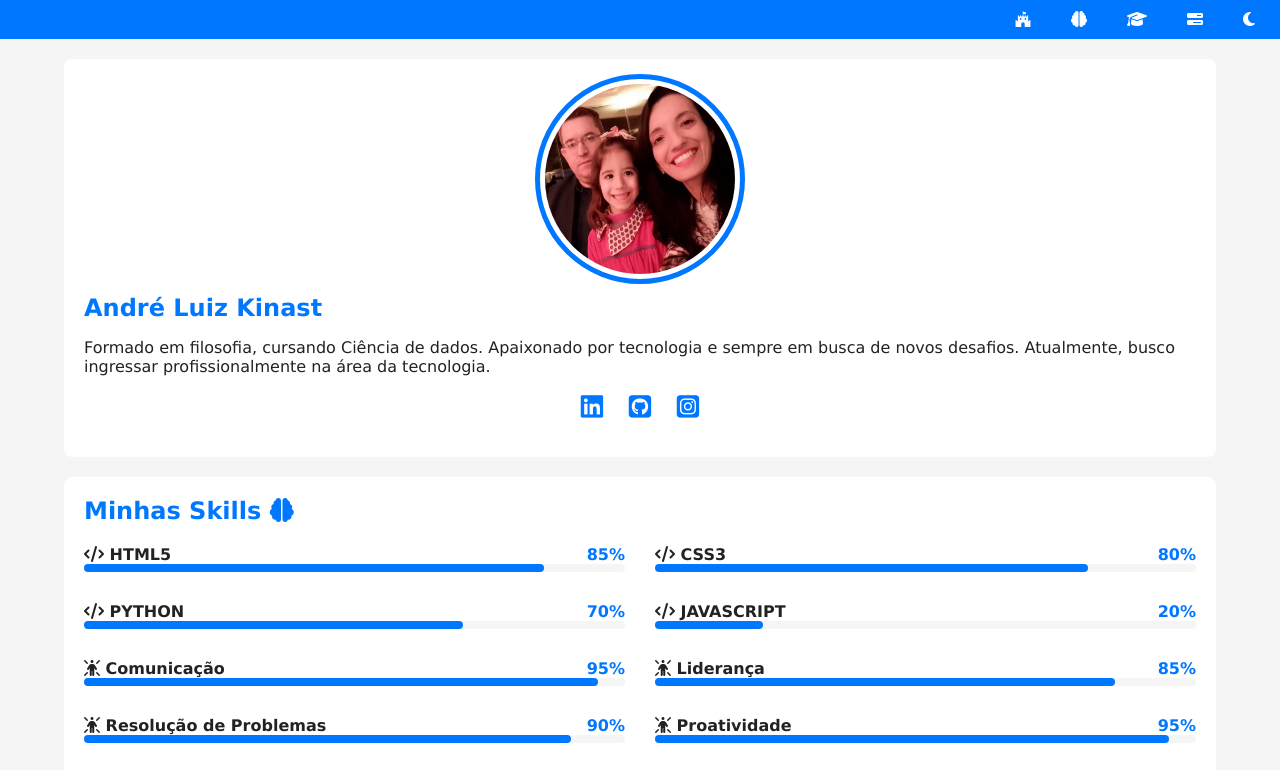
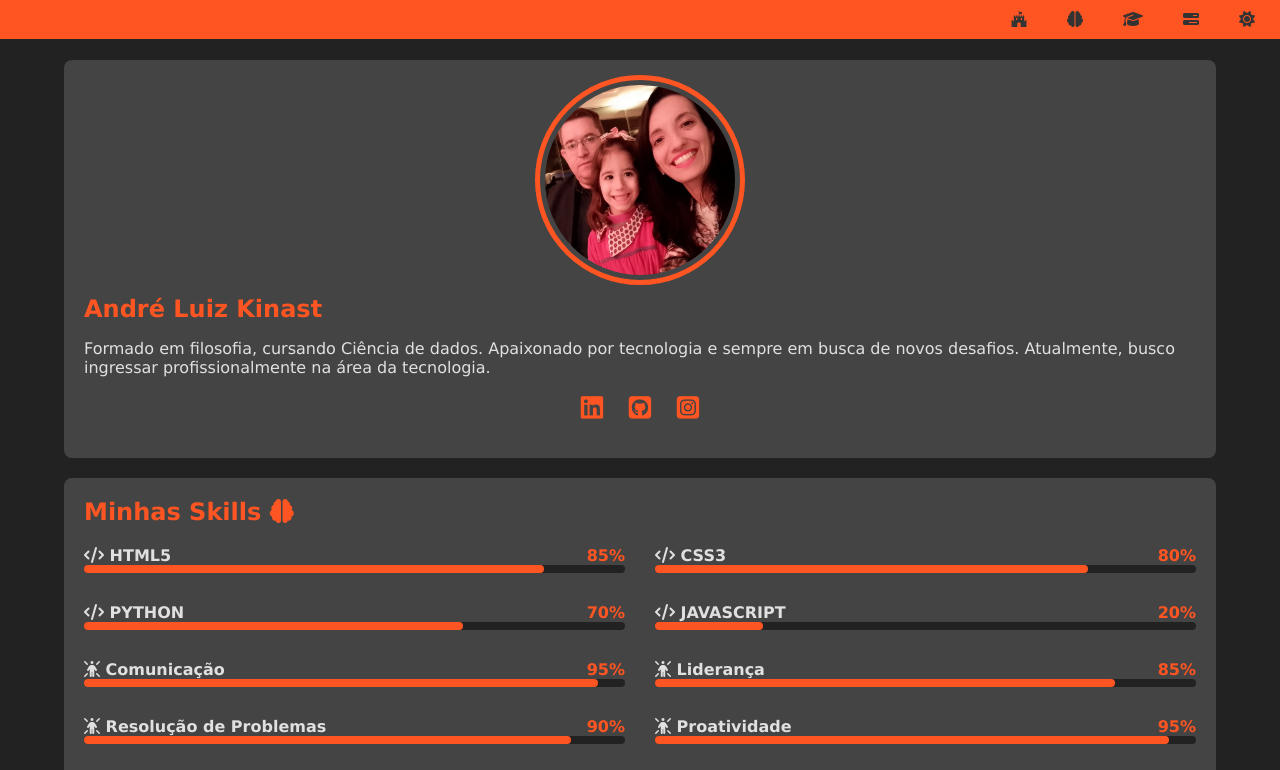
Before and after one commit to Kinast87/portfolio, a plain HTML site: page index.html in a window 1280 px wide. Both pictures are taken after a click on the link 1249 px from the left and 19 px from the top of the page. Shown: the top 770 px of the page. Drawn offline with Linux system fonts and the light colour scheme.

Commit message:
footer, tema escuro, fixei o menu

```diff
--- a/estilos/style.css
+++ b/estilos/style.css
@@ -34,8 +34,11 @@ header{
   display: flex;
   justify-content: end;
   align-content: center;
+  position: fixed;
+  top: 0;
+  width: 100%;
+  display: flex;
 }
-
 #menu ul{
   list-style: none;
   display: flex;
@@ -57,13 +60,14 @@ main{
   display: grid;
   grid-template-columns: auto 90vw auto;
   gap: 20px;
-  margin-top: 20px;
+  margin-top: 60px;
 }
 #ficha{
   background-color: var(--fundo-card);
   padding: 20px;
   border-radius: 8px;
   grid-column: 2;
+
 }
 
 #ficha .foto{
@@ -216,6 +220,20 @@ p {
 details{
   display: block;
 }
+footer{
+  display: flex;
+  justify-content: center;
+  background-color: var(--destaque);
+  color: var(--texto-inverso);
+}
+body.escuro {
+    --fundo-principal: #222222;
+    --texto: #e0e0e0;
+    --texto-inverso: #333333;
+    --destaque: #ff5522;
+    --destaque-inverso: #a73917;
+    --fundo-card: #444444;
+}
 @media  screen and (min-width: 768px) {
   .skill-container{
     grid-template-columns: 1fr 1fr;
--- a/index.html
+++ b/index.html
@@ -12,11 +12,13 @@
     <header>
         <nav id="menu">
             <ul>
-                <li><a href="#"><i class="fa-brands fa-fort-awesome"></i></a></li>
-                <li><a href="#"><i class="fa-solid fa-brain"></i></a></li>
-                <li><a href="#"><i class="fa-solid fa-graduation-cap"></i></a></li>
-                <li><a href="#"><i class="fa-solid fa-bars-progress"></i></a></li>
-                <li><a href="#"><i class="fa-solid fa-moon"></i></a></li>
+                <li><a href="#ficha"><i class="fa-brands fa-fort-awesome"></i></a></li>
+                <li><a href="#skills"><i class="fa-solid fa-brain"></i></a></li>
+                <li><a href="#formacao"><i class="fa-solid fa-graduation-cap"></i></a></li>
+                <li><a href="#projetos"><i class="fa-solid fa-bars-progress"></i></a></li>
+                <li><a href="#" id="botao-tema"><i class="fa-solid fa-moon">
+
+                </i></a></li>
             </ul>
         </nav>
     </header>
@@ -30,7 +32,7 @@
             <div id="social">
                 <a href="https://www.linkedin.com/in/andr%C3%A9-kinast-6aa465235?utm_source=share&utm_campaign=share_via&utm_content=profile&utm_medium=android_app" target="_blank" rel="nofollow"><i class="fa-brands fa-linkedin"></i></a>
                 <a href="https://www.instagram.com/kinastandre?utm_source=qr&igsh=MTB3b3RyNW4wazJyMw==" target="_blank" rel="nofollow"><i class="fa-brands fa-square-github"></i></a>
-                <a href="https://github.com/Kinast87" target="_blank" rel="nofollow"><i class="fa-brands fa-square-instagram"></i></a>
+                <a href="https://www.instagram.com/kinastandre?utm_source=qr&igsh=MTB3b3RyNW4wazJyMw==" target="_blank" rel="nofollow"><i class="fa-brands fa-square-instagram"></i></a>
             </div>
         </section>
         <section id="detalhes">
@@ -186,7 +188,7 @@
                     <div class="curso">
                         <p class="periodo">2016-2018</p>
                         <h3 class="instituicao">Escola QI</h3>
-                        <p class="titulacao">Técnico em Logistíca/p>
+                        <p class="titulacao">Técnico em Logistíca</p>
                     </div>
                     <div class="curso">
                         <p class="periodo">Previsão de conclusão no 2º semestre 2026</p>
@@ -248,7 +250,8 @@
         </section>
     </main>
     <footer>
-
+        <p>&copy; 2025 André Luiz Kinast – Todos os direitos reservados.</p>
     </footer>
+    <script src="scripts/script.js"></script>
 </body>
 </html>
```
Also changed, not shown: imagens/projeto-01-videos.jpg (deleted), imagens/projeto-06-album.jpg (deleted).
